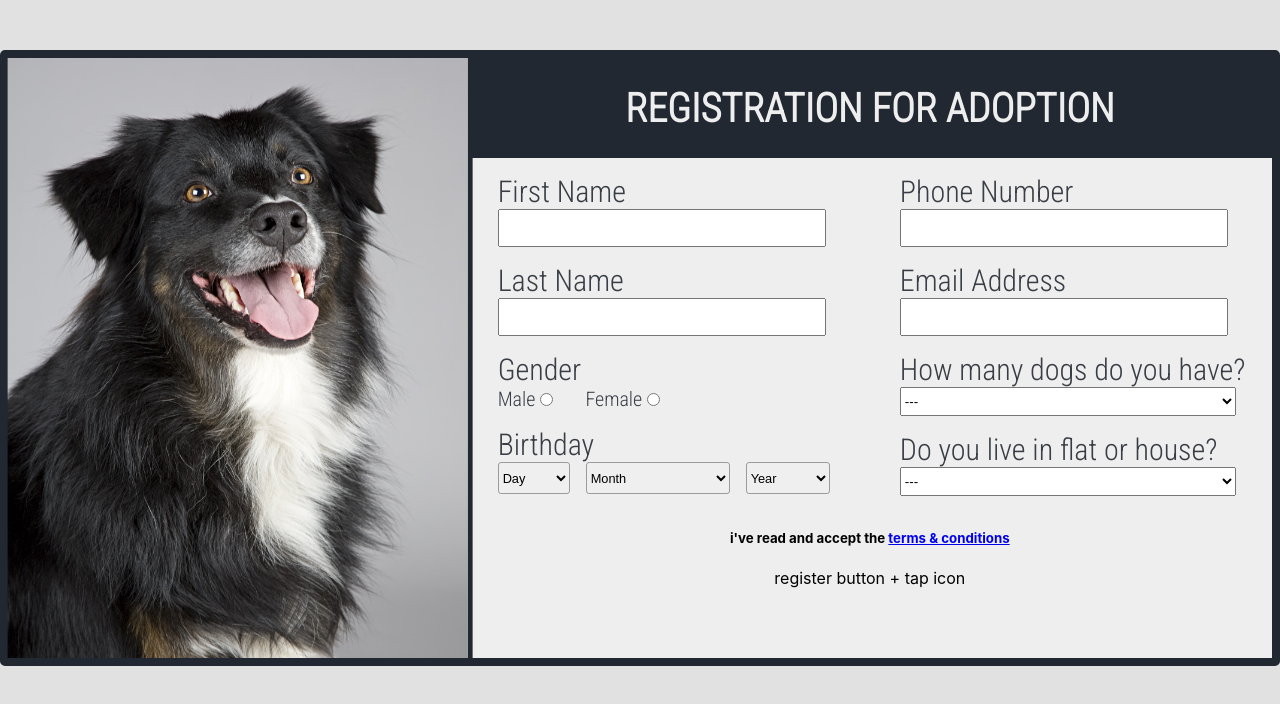
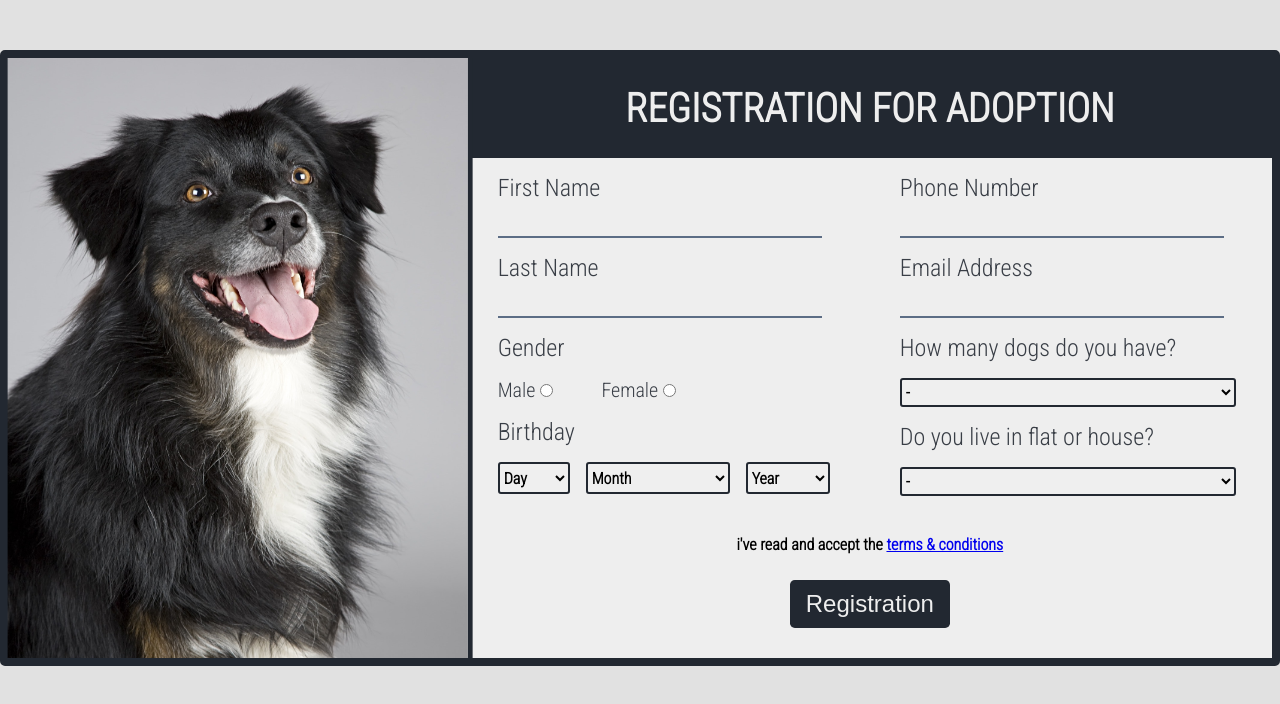
Before and after one commit to agyorgy87/dog-adoption-form-with-validate-reactjs, a React (Create React App) app: page / in a window 1280 px wide. Shown: the top 704 px of the page. Built offline with nearby package versions, Linux system fonts and the light colour scheme.

Commit message:
add more design and hovers

```diff
--- a/src/components/RegisterForm.css
+++ b/src/components/RegisterForm.css
@@ -36,7 +36,7 @@
 }
 
 .labels {
-    font-size: 30px;
+    font-size: 1.5rem;
     color: #393E46;
     font-family: 'Roboto Condensed', sans-serif;
 }
@@ -44,16 +44,26 @@
 .defaultInputStyle {
     height: 2rem;
     width: 20rem;
-    outline: none;
+    outline: 0;
+    border-width: 0 0 2px;
+    border-color: rgb(34, 40, 49);
+    background-color: #EEEEEE;
+    font-size: 1.5rem;
+    font-family: 'Roboto Condensed', sans-serif;
+}
+
+.defaultInputStyle:focus {
+    border-color: #d76a17;
 }
 
 .optionalRadioBoxes {
     display: flex;
     justify-content: flex-start;
+    margin-top: 1rem;
 }
 
 .maleRadioButton{
-    margin-right: 2rem;
+    margin-right: 3rem;
 }
 
 .maleFemaleText {
@@ -62,18 +72,31 @@
     color: #393E46;
 }
 
+.maleFemaleText:hover {
+    color: #d76a17;
+}
+
+
 .birthdaySelects {
     display:flex;
     justify-content: flex-start;
+    margin-top: 1rem;
 }
 
 .dobSelects {
     height: 2rem;
     width: 150%;
-    border: 1px solid #9b9b9b;
+    border: 2px solid rgb(34, 40, 49);
     border-radius: 3px;
     font-size: 80%;
     outline: none;
+    font-family: 'Roboto Condensed', sans-serif;
+    font-weight: 600;
+    font-size: 1rem;
+}
+
+.dobSelects:hover {
+    border-color: #d76a17;
 }
 
 .dobDayBox {
@@ -91,18 +114,48 @@
     width: 3.5rem;
 }
 
+.labelSelectdistance {
+    margin-top: 1rem;
+}
+
 .numberOfDogAndPlaceSelect {
     outline: none;
     height: 1.8rem;
     width: 21rem;
+    font-family: 'Roboto Condensed', sans-serif;
+    font-weight: 600;
+    font-size: 1rem;
+    border: 2px solid rgb(34, 40, 49);
+    border-radius: 3px;
+    /**/
+}
+
+.numberOfDogAndPlaceSelect:hover {
+    border-color: #d76a17;
 }
 
 .checkboxAndSubmitButton {
     display:flex;
     flex-direction: column;
-    text-align: center;
+    justify-content: center;
+align-items: center;
 }
 
 .termsAndConditionsText {
+    font-size: 1rem;
+    font-family: 'Roboto Condensed', sans-serif;
+}
 
+.registrationButton {
+    font-size: 1.5rem;
+    height: 3rem;
+    width: 10rem;
+    background-color: rgb(34, 40, 49);
+    border: none;
+    border-radius: 0.3rem;
+    color:#EEEEEE;
 }
+
+.registrationButton:hover {
+    background-color: #d76a17;
+}
--- a/src/components/RegisterForm.js
+++ b/src/components/RegisterForm.js
@@ -172,43 +172,47 @@ const RegisterForm = () => {
                     <div className="inputsRight">
                         <div className="dataContainers">
                             <label htmlFor="phone" className="labels">Phone Number</label>
-                                <input id="phone" className="defaultInputStyle" type="number"/>
+                                <input id="phone" className="defaultInputStyle" type="text"/>
                         </div>
                         <div className="dataContainers">
                             <label htmlFor="phone" className="labels">Email Address</label>
                                 <input id="phone" className="defaultInputStyle" type="email"/>
                         </div>
                         <div className="dataContainers">
-                            <label className="labels">How many dogs do you have?</label>
+                            <label className="labels labelMargin">How many dogs do you have?</label>
+                                <div className="labelSelectdistance">
                                     <select
                                     className="numberOfDogAndPlaceSelect"
                                     id="dogNumberQuestion"
                                     name="dogNumberQuestion"
                                     >
-                                        <option value="none">---</option>
+                                        <option value="none">-</option>
                                         <option value="0">0</option>
                                         <option value="1">1</option>
                                         <option value="2">2</option>
                                         <option value="3">3 or more</option>
                                     </select>
+                                </div>
                         </div>
                         <div className="dataContainers">
-                            <label className="labels">Do you live in flat or house?</label>
+                            <label className="labels labelMargin">Do you live in flat or house?</label>
+                                <div className="labelSelectdistance">
                                     <select
                                     className="numberOfDogAndPlaceSelect"
                                     id="dogNumberQuestion"
                                     name="dogNumberQuestion"
                                     >
-                                        <option value="none">---</option>
+                                        <option value="none">-</option>
                                         <option value="flat">Flat</option>
                                         <option value="house">House</option>
                                     </select>
+                                </div>
                         </div>
                     </div>
                 </div>
                 <div className="checkboxAndSubmitButton">
-                            <h5 className="termsAndConditionsText">i've read and accept the <a href="https://termify.io/terms-and-conditions-generator?gclid=CjwKCAjwm8WZBhBUEiwA178UnCikvuNxl27UUgfH_HYhXYLxKiKzUP_xjgJydLkYVasB39JoTGtH7BoCnzcQAvD_BwE">terms & conditions</a></h5>
-                            register button + tap icon
+                    <h5 className="termsAndConditionsText">i've read and accept the <a href="https://termify.io/terms-and-conditions-generator?gclid=CjwKCAjwm8WZBhBUEiwA178UnCikvuNxl27UUgfH_HYhXYLxKiKzUP_xjgJydLkYVasB39JoTGtH7BoCnzcQAvD_BwE">terms & conditions</a></h5>
+                        <button className="registrationButton">Registration</button>
                 </div>
             </form>
         </div>
```
